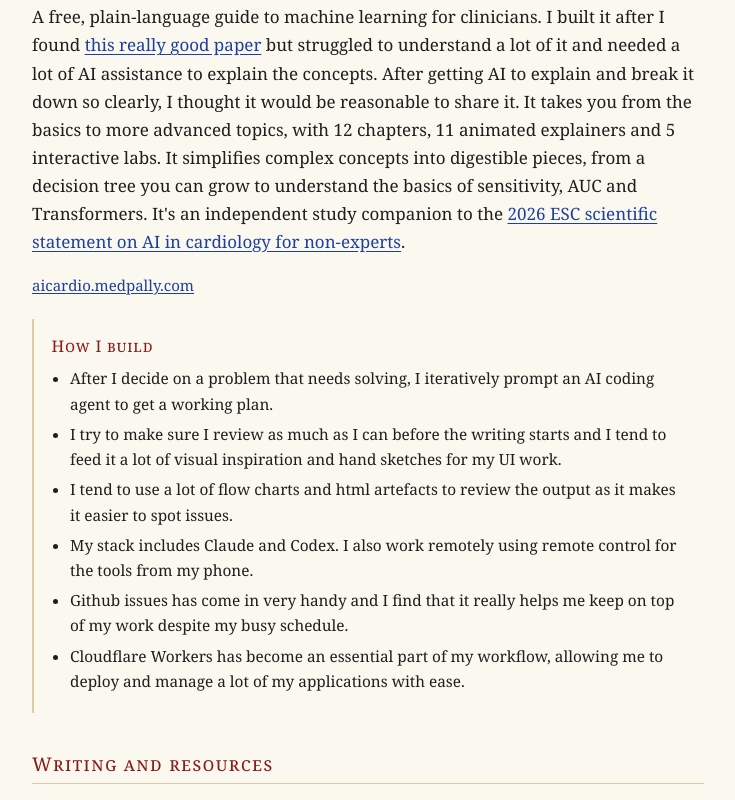
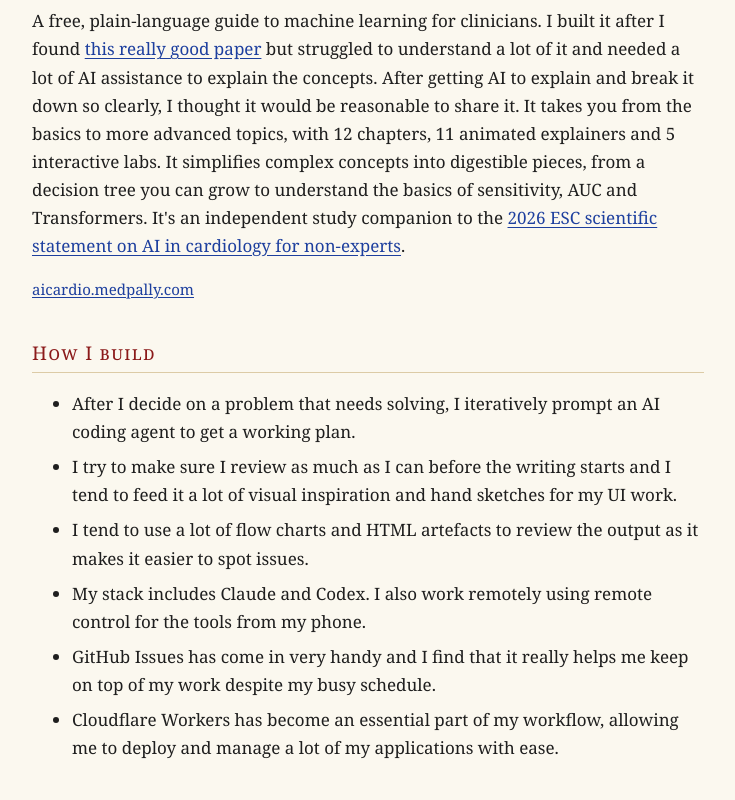
Before and after one commit to realikechukwu/about, a plain HTML site: page index.html in a window 1280 px wide. Shown: the part 2000-2800 px from the top of the page, without its empty margins (272-1007 px from the left). Drawn offline with Linux system fonts and the light colour scheme.

Commit message:
Fix two typos and give How I build its own section
Move How I build out of the boxed aside under AI in Cardiology Decoded
into a plain section of its own, and add it to the contents list.

Co-Authored-By: Claude Opus 5.5 <noreply@anthropic.com>
Claude-Session: https://claude.ai/code/session_01Kp3s2pr8hsnp3Uksc8HB65

```diff
--- a/index.html
+++ b/index.html
@@ -176,14 +176,7 @@ h3{font-size:1.05rem;margin:1.5rem 0 .35rem}
 .also li{margin-bottom:.4rem}
 .pubs{font-size:.96rem;padding-left:1.25rem}
 .pubs li{margin-bottom:.6rem}
-.principles{
-  margin:1.35rem 0 .25rem;
-  padding:.85rem 1.1rem;
-  border-left:2px solid var(--rule);
-}
-.principles h3{margin:0 0 .45rem;font-size:1rem;color:var(--accent);font-weight:normal;font-variant:small-caps;letter-spacing:.05em}
-.principles ul{margin:0;padding-left:1.15rem;font-size:.96rem}
-.principles li{margin-bottom:.3rem}
+ul.how li{margin-bottom:.45rem}
 .ecg{margin:1.75rem 0 .5rem;line-height:0}
 .ecg svg{width:100%;height:1.65rem;display:block}
 nav.toc{margin:1.1rem 0 0}
@@ -254,6 +247,7 @@ footer{margin-top:.5rem}
   <nav class="toc" aria-label="On this page">
     <ul class="toc">
       <li><a href="#tools">Clinical tools</a></li>
+      <li><a href="#how">How I build</a></li>
       <li><a href="#writing">Writing and resources</a></li>
       <li><a href="#medicine">Medicine and research</a></li>
       <li><a href="#cv">Timeline</a></li>
@@ -268,10 +262,10 @@ footer{margin-top:.5rem}
 
   <section>
     <h2 id="tools">Clinical tools</h2>
-    <p class="lede">Most of what I build starts as a friction I ran into on the ward. clinic or my day to day life.</p>
+    <p class="lede">Most of what I build starts as a friction I ran into on the ward, in clinic or in my day-to-day life.</p>
 
     <h3 id="clinote">Clinote: a logbook you can talk to</h3>
-    <p>You describe a procedure or a case in your own words. Clinote turns it into a structured logbook entry. You read it, fix anything that's wrong, and save it. Nothing is saved until you've checked it. I designed and built it end to end and constantly iterating on it.</p>
+    <p>You describe a procedure or a case in your own words. Clinote turns it into a structured logbook entry. You read it, fix anything that's wrong, and save it. Nothing is saved until you've checked it. I designed and built it end to end, and I'm constantly iterating on it.</p>
     <p class="meta">Next.js, FastAPI, PostgreSQL, OpenAI API &middot; 80 users as of October 2026 &middot; anonymised training logs only</p>
     <p class="links"><a href="https://clinote.co/">clinote.co</a> &middot; <a href="assets/clinote-demo.mp4">watch the demo</a> &middot; <a href="https://github.com/realikechukwu/about/blob/main/case-studies/clinote.md">how it works</a></p>
 
@@ -292,18 +286,18 @@ footer{margin-top:.5rem}
     <h3 id="aicardio">AI in Cardiology Decoded</h3>
     <p>A free, plain-language guide to machine learning for clinicians. I built it after I found <a href="https://academic.oup.com/ehjdh/article/7/9/ztag154/9016354">this really good paper</a> but struggled to understand a lot of it and needed a lot of AI assistance to explain the concepts. After getting AI to explain and break it down so clearly, I thought it would be reasonable to share it. It takes you from the basics to more advanced topics, with 12 chapters, 11 animated explainers and 5 interactive labs. It simplifies complex concepts into digestible pieces, from a decision tree you can grow to understand the basics of sensitivity, AUC and Transformers. It's an independent study companion to the <a href="https://academic.oup.com/ehjdh/article/7/9/ztag154/9016354">2026 ESC scientific statement on AI in cardiology for non-experts</a>.</p>
     <p class="links"><a href="https://aicardio.medpally.com/">aicardio.medpally.com</a></p>
+  </section>
 
-    <aside class="principles" aria-labelledby="how">
-      <h3 id="how">How I build</h3>
-      <ul>
-        <li>After I decide on a problem that needs solving, I iteratively prompt an AI coding agent to get a working plan.</li>
-        <li>I try to make sure I review as much as I can before the writing starts and I tend to feed it a lot of visual inspiration and hand sketches for my UI work.</li>
-        <li>I tend to use a lot of flow charts and html artefacts to review the output as it makes it easier to spot issues.</li>
-        <li>My stack includes Claude and Codex. I also work remotely using remote control for the tools from my phone.</li>
-        <li>Github issues has come in very handy and I find that it really helps me keep on top of my work despite my busy schedule. </li>
-        <li>Cloudflare Workers has become an essential part of my workflow, allowing me to deploy and manage a lot of my applications with ease.</li>
-      </ul>
-    </aside>
+  <section>
+    <h2 id="how">How I build</h2>
+    <ul class="how">
+      <li>After I decide on a problem that needs solving, I iteratively prompt an AI coding agent to get a working plan.</li>
+      <li>I try to make sure I review as much as I can before the writing starts and I tend to feed it a lot of visual inspiration and hand sketches for my UI work.</li>
+      <li>I tend to use a lot of flow charts and HTML artefacts to review the output as it makes it easier to spot issues.</li>
+      <li>My stack includes Claude and Codex. I also work remotely using remote control for the tools from my phone.</li>
+      <li>GitHub Issues has come in very handy and I find that it really helps me keep on top of my work despite my busy schedule.</li>
+      <li>Cloudflare Workers has become an essential part of my workflow, allowing me to deploy and manage a lot of my applications with ease.</li>
+    </ul>
   </section>
 
   <section>
```
